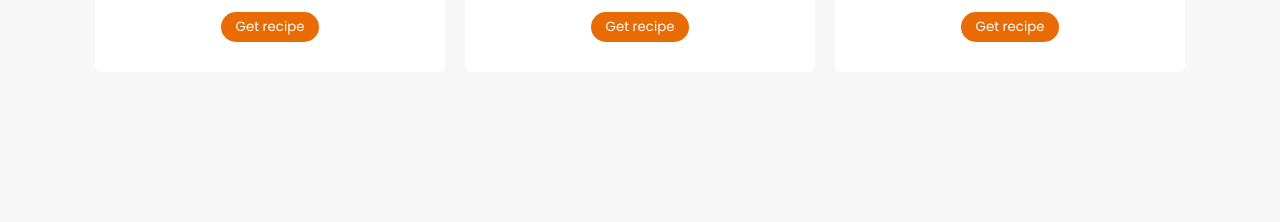
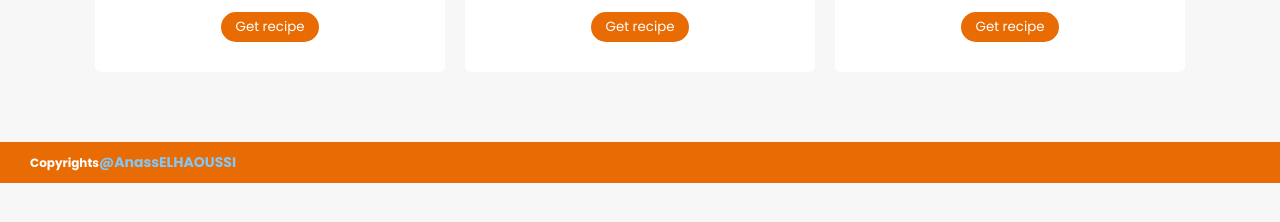
Before and after one commit to AnassElhaoussi/vanillajs-recipe-app, a plain HTML site: page index.html in a window 1280 px wide. Shown: the part 574-796 px from the top of the page. Drawn offline with Linux system fonts and the light colour scheme; no server answers; a web font is replaced by a local one.

Commit message:
Feat : adding footer section

```diff
--- a/app.js
+++ b/app.js
@@ -39,6 +39,8 @@ const fetchSearchData = (api, valueName) => {
     })
 }
 
+
+
 const displayLabel = card => {
     const labelContainer = document.querySelector('.label-text')
 
@@ -49,6 +51,9 @@ const displayLabel = card => {
     `
 
 }
+
+
+
 
 
 
--- a/index.html
+++ b/index.html
@@ -49,6 +49,11 @@
         </div>
        </div>
     </section>
+    <footer class="footer-section">
+        <div class="footer-container">
+            <h3>Copyrights<span>@AnassELHAOUSSI</span></h3>
+        </div>
+    </footer>
 
 
 
--- a/style.css
+++ b/style.css
@@ -16,14 +16,14 @@ html {
     font-family: 'Poppins', sans-serif;
 }
 
-body {
+body{
     display: flex;
     flex-direction: column;
     align-items: center;
     overflow-x: hidden;
     gap: 3rem;
     background-color: rgba(245, 245, 245, 0.788);
-    padding: 4rem 0;
+    padding: 4rem 0 0;
 }
 
 
@@ -174,3 +174,21 @@ body {
     font-weight: 800;
     margin-top: 4rem;
 }
+
+.footer-section {
+    background-color: var(--orange-color);
+    width: 100%;
+    padding: 1rem 3rem;
+    margin: 4rem 0 0;
+    user-select: none;
+}
+
+.footer-container h3 {
+    font-size: 1.2rem;
+    color: rgb(255, 255, 255);
+}
+
+.footer-container span {
+    color: rgb(131, 199, 245);
+    font-size: 1.4rem;
+}
```
